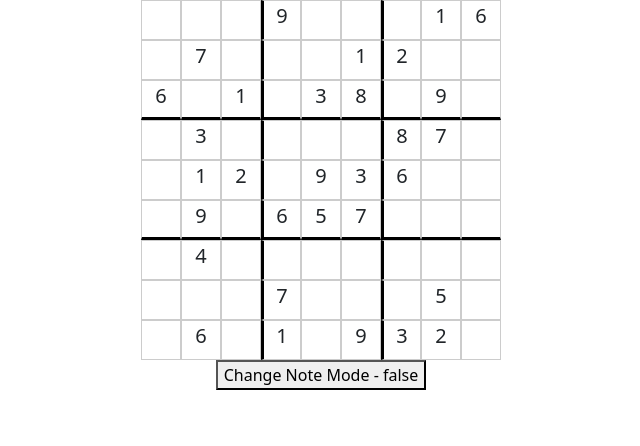
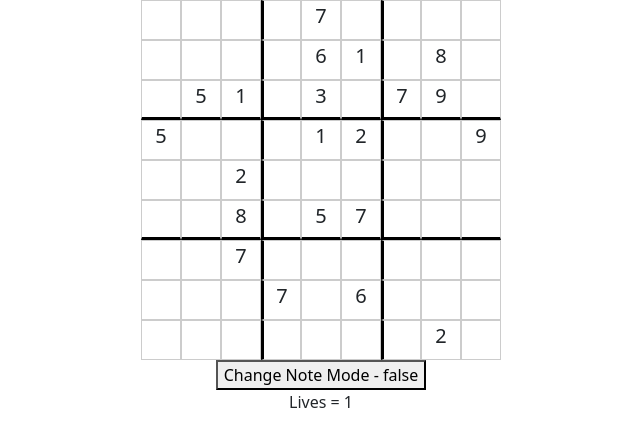
Before and after one commit to Juan-Martinez-306/sudoku-ag-ts, a React (Create React App) app: page / in a window 1280 px wide. Shown: the top 446 px of the page, without its empty margins (319-959 px from the left). Built offline with nearby package versions, Linux system fonts and the light colour scheme.

Commit message:
Create a lives variable within the sudoku game state and added a game over screen with multiple options when lives reaches <= 0.

```diff
--- a/src/App.tsx
+++ b/src/App.tsx
@@ -1,16 +1,53 @@
 import React, { useState } from "react";
 import logo from "./logo.svg";
 import "./App.css";
+import "./overlay.css";
 import SudokuBoard from "./components/SudokuBoard";
 import { Sudoku, SudokuDifficulty } from "./utility/Sudoku";
 
 function App() {
   const [sudokuObj, setSodukuObj] = useState<Sudoku>(
-    new Sudoku(SudokuDifficulty.Easy)
+    new Sudoku(SudokuDifficulty.Hard)
   );
+
+  const continueGame = () => {
+    const newSudokuObj = new Sudoku(sudokuObj.difficulty);
+    Object.assign(newSudokuObj, sudokuObj);
+    newSudokuObj.lives = 5 - newSudokuObj.difficulty * 2;
+    setSodukuObj(newSudokuObj);
+    setGameOver(false);
+  };
+
+  const revealBoard = () => {
+    const newSudokuObj = new Sudoku(sudokuObj.difficulty);
+    Object.assign(newSudokuObj, sudokuObj);
+    newSudokuObj.revealed = [];
+    for (let i = 0; i < 9; ++i) {
+      for (let k = 0; k < 9; ++k) {
+        newSudokuObj.revealed.push([i, k]);
+      }
+    }
+    setSodukuObj(newSudokuObj);
+    setGameOver(false);
+  };
+  const [gameOver, setGameOver] = useState<boolean>(false);
   return (
     <div className="App">
-      <SudokuBoard sudokuObj={sudokuObj} setSudokuObj={setSodukuObj} />
+      {gameOver && (
+        <div className="overlay">
+          <div className="overlay-content">
+            <h1>You Lost!</h1>
+            <button onClick={() => window.location.reload()}>Restart</button>
+            <button onClick={continueGame}>Continue</button>
+            <button onClick={revealBoard}>Reveal Board</button>
+          </div>
+        </div>
+      )}
+      <SudokuBoard
+        sudokuObj={sudokuObj}
+        setSudokuObj={setSodukuObj}
+        setGameOver={setGameOver}
+      />
     </div>
   );
 }
--- a/src/SudokuBoard.css
+++ b/src/SudokuBoard.css
@@ -31,7 +31,8 @@
 }
 
 .wrong-highlight {
-    color: red;
+    background-color: red;
+    border: 1px solid red;
 }
 /* vertical lines */
 .sudoku-cell:nth-child(3n+4) {
--- a/src/components/SudokuBoard.tsx
+++ b/src/components/SudokuBoard.tsx
@@ -1,10 +1,11 @@
-import React, { useState } from "react";
+import React, { useEffect, useState } from "react";
 import { Sudoku, tupleEquals } from "../utility/Sudoku";
 import SudokuBox from "./SudokuBox";
 import "../SudokuBoard.css";
 export interface SudokuBoardProps {
   sudokuObj: Sudoku;
   setSudokuObj: React.Dispatch<React.SetStateAction<Sudoku>>;
+  setGameOver: React.Dispatch<React.SetStateAction<boolean>>;
 }
 
 const rowsColsToBoxNum = (row: number, col: number) => {
@@ -14,6 +15,7 @@ const rowsColsToBoxNum = (row: number, col: number) => {
 const SudokuBoard: React.FC<SudokuBoardProps> = ({
   sudokuObj,
   setSudokuObj,
+  setGameOver,
 }) => {
   const [board, setBoard] = useState<string[][]>(
     Array.from({ length: 9 }, () => Array(9).fill(""))
@@ -25,6 +27,12 @@ const SudokuBoard: React.FC<SudokuBoardProps> = ({
     console.log("HERE");
     return sudokuObj.showWrong.has(boxNum);
   };
+
+  useEffect(() => {
+    if (sudokuObj.lives <= 0) {
+      setGameOver(true);
+    }
+  }, [sudokuObj.lives, setGameOver]);
 
   const handleBoxClick = (row: number, col: number) => {
     if (selectedBox === rowsColsToBoxNum(row, col)) {
@@ -76,6 +84,9 @@ const SudokuBoard: React.FC<SudokuBoardProps> = ({
       >
         Change Note Mode - {String(noteMode)}
       </button>
+      <div>
+        <span>{"Lives = " + String(sudokuObj.lives)}</span>
+      </div>
     </div>
   );
 };
--- a/src/components/SudokuBox.tsx
+++ b/src/components/SudokuBox.tsx
@@ -31,7 +31,11 @@ const SudokuBox: React.FC<SudokuBoxProps> = ({
     }
     const handleKeyPress = (event: KeyboardEvent) => {
       // only accept numerical key presses
-      if (event.key >= "1" && event.key <= "9") {
+      if (
+        sudokuObj.filledIn[JSON.stringify(boxNum)] === "" &&
+        event.key >= "1" &&
+        event.key <= "9"
+      ) {
         const newSudokuObj = new Sudoku(sudokuObj.difficulty);
         Object.assign(newSudokuObj, sudokuObj);
 
@@ -61,6 +65,7 @@ const SudokuBox: React.FC<SudokuBoxProps> = ({
             newSudokuObj.filledIn[JSON.stringify(boxNum)] = event.key;
           } else {
             alert("WRONG ONE");
+            newSudokuObj.removeLife();
             for (let i = 0; i < 9; ++i) {
               if (String(newSudokuObj.board[row][i]) === event.key) {
                 newSudokuObj.showWrong.add(row * 9 + i);
@@ -121,7 +126,7 @@ const SudokuBox: React.FC<SudokuBoxProps> = ({
           </div>
         ))
       ) : (
-        <div className="sudoku-number">
+        <div className="sudoku-number ">
           {sudokuObj.filledIn[JSON.stringify(boxNum)]}
         </div>
       )}
--- /dev/null
+++ b/src/overlay.css
@@ -0,0 +1,29 @@
+.overlay {
+    position: fixed;
+    top: 0;
+    left: 0;
+    width: 100%;
+    height: 100%;
+    background: rgba(0, 0, 0, 0.8);
+    display: flex;
+    justify-content: center;
+    align-items: center;
+    z-index: 1000;
+  }
+
+  .overlay-content {
+    background:white;
+    padding: 20px;
+    border-radius: 30px;
+    text-align: center;
+  }
+
+  .overlay-content h1 {
+    margin-bottom: 40px;
+  }
+
+  .overlay-content button {
+    margin: 10px;
+    padding: 10px 20px;
+    font-size: 20px;
+  }
--- a/src/utility/Sudoku.tsx
+++ b/src/utility/Sudoku.tsx
@@ -135,6 +135,7 @@ export class Sudoku {
   };
   showWrong: Set<number>;
   difficulty: SudokuDifficulty;
+  lives: number;
 
   constructor(diffuculty: SudokuDifficulty) {
     this.board = generateSudoku();
@@ -143,12 +144,17 @@ export class Sudoku {
     this.filledIn = {};
     this.notes = {};
     this.showWrong = new Set<number>();
+    this.lives = 5 - this.difficulty * 2;
   }
 
   getElementAtBoxNum(boxNum: number) {
     const row = Math.floor(boxNum / 9);
     const col = boxNum % 9;
     return this.board[row][col];
+  }
+
+  removeLife() {
+    this.lives--;
   }
 
   randomRevealed() {
```
